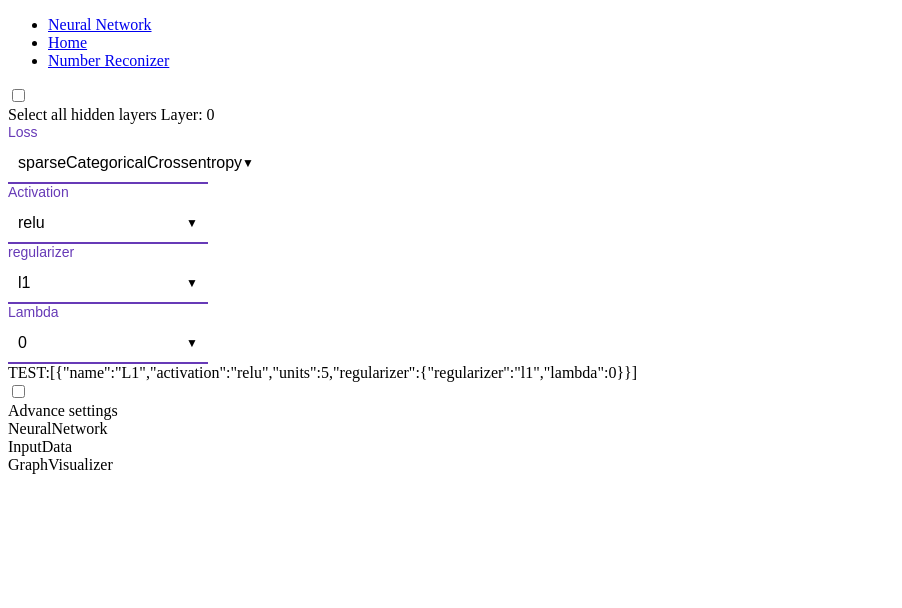
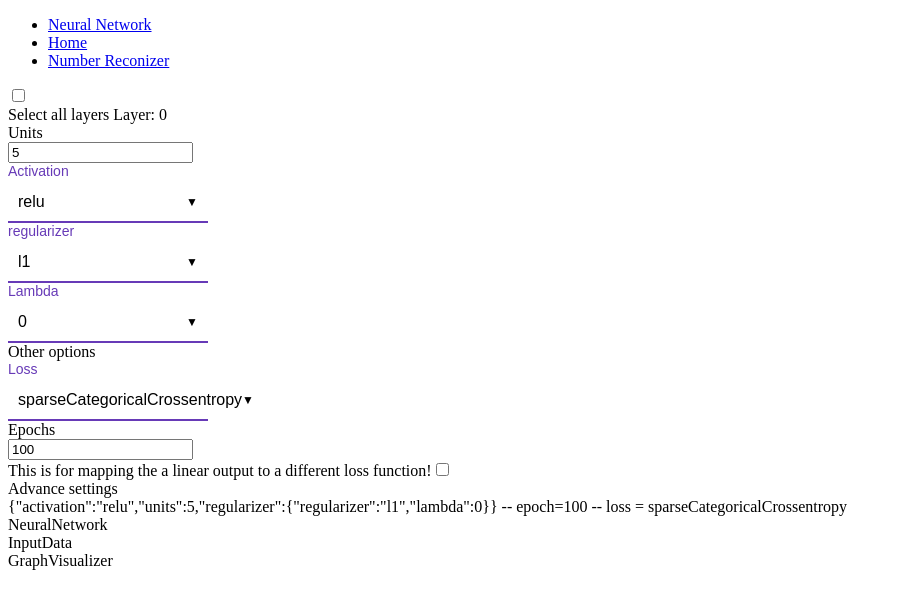
Before and after one commit to Jaewon-Kim13/React_Tensorflow_Frontend, a React (Vite) app: page /neural_network_builder in a window 1280 px wide. Shown: the top 608 px of the page, without its empty margins (0-902 px from the left). Built offline with nearby package versions, Linux system fonts and the light colour scheme.

Commit message:
fixed everything in Parameter forum, only need to add a set data function and .css file

```diff
--- a/src/components/Neural_Components/ParamaterForum.tsx
+++ b/src/components/Neural_Components/ParamaterForum.tsx
@@ -1,84 +1,118 @@
-import React, { useEffect, useState } from "react";
+import React, { ChangeEvent, useEffect, useState } from "react";
 import * as tf from "@tensorflow/tfjs";
 
 import { Layer } from "../../scripts/NeuralScripts";
 import { lossList, activationList, lambdaList, regularizerList, updateMyLayer } from "../../scripts/NeuralScripts";
 import DropdownMenu from "../DropdownMenu";
 
+//Note: I need to add an option for selecting the data set and then fetching the correct dataset form the db and fitting the model to it
 interface Props {
-	hiddenLayers: any;
-	setHiddenLayers: any;
+	layers: any;
+	setLayers: any;
 	loss: any;
 	setLoss: any;
 	layerIndex: any;
+	setDataSet: any;
+	epoch: number;
+	setEpoch: any;
 }
 
 //Note: The sigmoid function is used for the two-class logistic regression, whereas the softmax function is used for the multiclass logistic regression
-
-function ParamaterForum({ hiddenLayers, setHiddenLayers, loss, setLoss, layerIndex }: Props) {
+//Note: onclicking inputlayer set layerindex "-1" onclicking outputlayer set layerindex "-2"
+function ParamaterForum({ layers, setLayers, loss, setLoss, layerIndex, setDataSet, epoch, setEpoch }: Props) {
 	const [layerToggle, setLayerToggle] = useState<boolean>(false);
 	const [advanceToggle, setAdvnaceToggle] = useState<boolean>(false);
 
-	useEffect(() => {}, [hiddenLayers, loss]);
-
-	const lossToDropdownItem = () => {};
 	const updateLambda = (value: number) => {
-		let copy = [...hiddenLayers];
-		updateMyLayer(hiddenLayers[layerIndex], "lambda", value);
-		setHiddenLayers(copy);
+		let copy = [...layers];
+		updateMyLayer(layers[layerIndex], "lambda", value);
+		setLayers(copy);
 	};
 	const updateRegularizer = (value: string) => {
-		let copy = [...hiddenLayers];
+		let copy = [...layers];
 		updateMyLayer(copy[layerIndex], "regularizer", value);
-		setHiddenLayers(copy);
+		setLayers(copy);
 	};
 	const updateActivation = (value: string) => {
-		let copy = [...hiddenLayers];
+		let copy = [...layers];
 		updateMyLayer(copy[layerIndex], "activation", value);
-		setHiddenLayers(copy);
+		setLayers(copy);
 	};
+	const updateUnits = (value: number) => {
+		let copy = [...layers];
+		updateMyLayer(copy[layerIndex], "units", value);
+		setLayers(copy);
+	};
+
+	const handleUnitChange = (event: ChangeEvent<HTMLInputElement>) => {
+		const value = parseFloat(event.target.value);
+		updateUnits(value);
+	};
+
+	const handleEpochChange = (event: ChangeEvent<HTMLInputElement>) => {
+		const value = parseFloat(event.target.value);
+		setEpoch(value);
+	};
+
+	useEffect(() => {}, [layers, loss]);
 
 	return (
 		<>
-			<div className="hidden-layer-parameters">
+			<div className="parameter-container">
+				<div className="layer-toggle-container">
 					<input
 						type="checkbox"
 						onClick={() => {
 							setLayerToggle(!layerToggle);
 						}}
 					/>
-				<div>Select all hidden layers {!layerToggle && "Layer: " + layerIndex}</div>
-				<DropdownMenu defaultSelected={loss} setState={setLoss} label={"Loss"} items={lossList} />
+					<div>Select all layers {!layerToggle && "Layer: " + layerIndex}</div>
+				</div>
+				<div className="unit-input-container">
+					<div>Units</div>
+					<input type="number" value={layers[layerIndex].units} onChange={handleUnitChange} placeholder="Enter units" />
+				</div>
 				<DropdownMenu
-					defaultSelected={hiddenLayers[layerIndex].activation}
+					defaultSelected={layers[layerIndex].activation}
 					setState={updateActivation}
 					label={"Activation"}
 					items={activationList}
 				/>
 				<DropdownMenu
-					defaultSelected={hiddenLayers[layerIndex].regularizer.regularizer}
+					defaultSelected={layers[layerIndex].regularizer.regularizer}
 					setState={updateRegularizer}
 					label={"regularizer"}
 					items={regularizerList}
 				/>
 				<DropdownMenu
-					defaultSelected={hiddenLayers[layerIndex].regularizer.lambda}
+					defaultSelected={layers[layerIndex].regularizer.lambda}
 					setState={updateLambda}
 					label={"Lambda"}
 					items={lambdaList}
 				/>
 			</div>
-
-			<div className="output-layer-parameters">
-				TEST:
-				{JSON.stringify(hiddenLayers)}
+			<div className="compiler-parameters">
+				Other options
+				<DropdownMenu defaultSelected={loss} setState={setLoss} label={"Loss"} items={lossList} />
+				<div className="unit-input-container">
+					<div>Epochs</div>
+					<input type="number" value={epoch} onChange={handleEpochChange} placeholder="Enter units" />
 				</div>
-
-			<div className="compiler-parameters"></div>
-
-			<input type="checkbox" onClick={() => {}} />
+			</div>
+			<div className="advance-container">
+				This is for mapping the a linear output to a different loss function!
+				<input
+					type="checkbox"
+					onClick={() => {
+						setAdvnaceToggle(!advanceToggle);
+					}}
+				/>
 				<div>Advance settings</div>
-			{advanceToggle && <div className="advanced-parameters"></div>}
+				{advanceToggle && <div className="advanced-parameters">Cuck</div>}
+			</div>
+			<div className="test div">
+				{JSON.stringify(layers[layerIndex])} -- epoch={epoch} -- loss = {loss}
+			</div>
 		</>
 	);
 }
--- a/src/pages/NeuralBuilder.tsx
+++ b/src/pages/NeuralBuilder.tsx
@@ -1,8 +1,8 @@
-import React, { useState } from "react";
+import React, { useEffect, useState } from "react";
 import axios from "axios";
 
 import * as tf from "@tensorflow/tfjs";
-import { Layer, InputLayer, regularizerList, MyLayer } from "../scripts/NeuralScripts";
+import { Layer, regularizerList, MyLayer } from "../scripts/NeuralScripts";
 import NerualNetwork from "../scripts/NeuralNetwork";
 
 import GraphVisualizer from "../components/Neural_Components/GraphVisualizer";
@@ -11,38 +11,42 @@ import NeuralNetwork from "../components/Neural_Components/NeuralNetwork";
 import ParamaterForum from "../components/Neural_Components/ParamaterForum";
 
 export default function NeuralBuilder() {
-	//state for the whole network: NOTE THIS OBJECT IS IMMUTABLE!!!!
-	const [network, setNetwork] = useState<NerualNetwork>();
 	//New section for loading/saving model: THIS NEEDS TO BE CONNECTED TO THE DB
 	const [userModels, setUserModels] = useState<any>();
 	const [defaultModels, setDefaultModels] = useState<any>();
-	//States for network parameters
-	//note must convert from my layer to layer to add to the model!
-	const [hiddenLayers, setHiddenLayers] = useState<MyLayer[]>([
-		{ name: "L1", activation: "relu", units: 5, regularizer: { regularizer: "l1", lambda: 0 } },
+
+	//section for data
+	const [dataSet, setDataSet] = useState<string>();
+	const [dataSetList, setDataSetList] = useState<string[]>();
+	const [data, setData] = useState<any>();
+	const [shape, setShape] = useState<any>();
+
+	//States for network parameters **note must convert from mylayer to layer to add to compiler
+	const [layers, setLayers] = useState<MyLayer[]>([
+		{ activation: "relu", units: 5, regularizer: { regularizer: "l1", lambda: 0 } },
 	]);
 	const [loss, setLoss] = useState<string>("sparseCategoricalCrossentropy");
-	//These States depend on input data and desired output
-	const [inputLayer, setInputLayer] = useState<InputLayer>();
-	const [inputShape, setInputShape] = useState<number>();
-
-	const [numClasses, setNumClasses] = useState<number>();
-	const [outputLayer, setOutputLayer] = useState<Layer>();
-	//visualisation will use all layers!!!!
-
+	const [epoch, setEpoch] = useState<number>(100);
 	//used for selecting the layer! needs to interface with the neural network visual
 	const [layerIndex, setLayerIndex] = useState<number>(0);
+
+	useEffect(() => {
+		//Fetch the data set list on load! in form {name: string; classes?: number shape: number} **NOTE WHEN I PRESS COMIPLE IT WILL THEN FETCH
+	}, []);
 
 	return (
 		<>
 			<div className="neural-container">
 				<div className="parameter-network-container">
 					<ParamaterForum
-						hiddenLayers={hiddenLayers}
-						setHiddenLayers={setHiddenLayers}
+						layers={layers}
+						setLayers={setLayers}
 						loss={loss}
 						setLoss={setLoss}
 						layerIndex={layerIndex}
+						setDataSet={setDataSet}
+						epoch={epoch}
+						setEpoch={setEpoch}
 					/>
 					<NeuralNetwork />
 				</div>
```
Also changed, not shown: src/scripts/NeuralScripts.ts (+2 -11 lines). Lines whose indentation alone changed are shown as unchanged.
